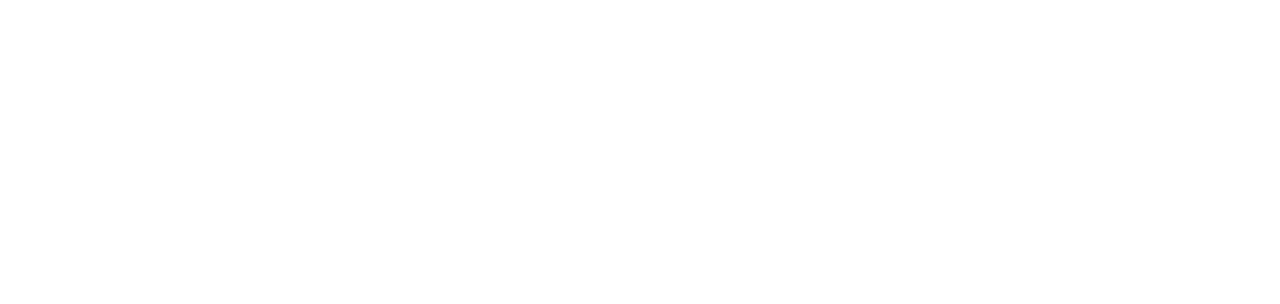
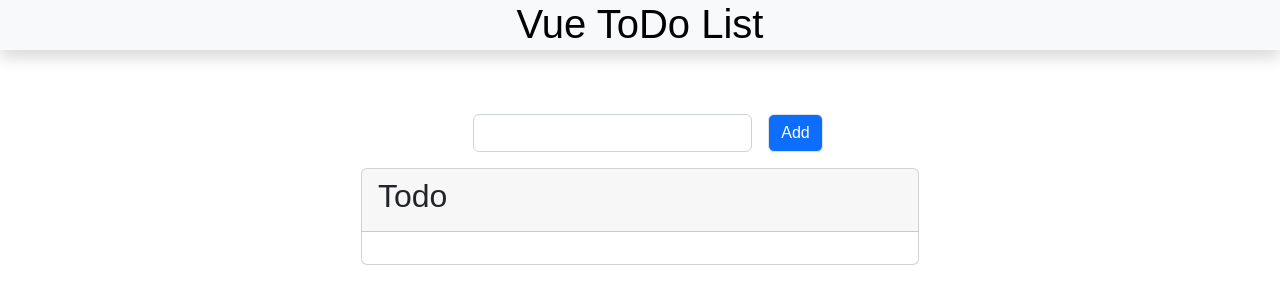
Before and after one commit to MatteoTarabella04/vue-todolist, a plain HTML site: page index.html in a window 1280 px wide. Drawn offline with nearby package versions, Linux system fonts and the light colour scheme.

Commit message:
add markup with some style

```diff
--- a/assets/css/style.css
+++ b/assets/css/style.css
@@ -0,0 +1,7 @@
+body{
+   font-family: sans-serif;
+}
+
+header{
+   height: 50px;
+}
--- a/assets/js/app.js
+++ b/assets/js/app.js
@@ -25,7 +25,6 @@ const { createApp } = Vue
 createApp({
    data() {
       return {
-         message: 'Hello Vue!'
       }
    }
 }).mount('#app');
--- a/index.html
+++ b/index.html
@@ -5,9 +5,16 @@
       <meta http-equiv='X-UA-Compatible' content='IE=edge'>
       <meta name='viewport' content='width=device-width, initial-scale=1.0'>
       <!-- FontAwesome -->
-      <link rel='stylesheet' href='https://cdnjs.cloudflare.com/ajax/libs/font-awesome/6.3.0/css/all.min.css' integrity='sha512-SzlrxWUlpfuzQ+pcUCosxcglQRNAq/DZjVsC0lE40xsADsfeQoEypE+enwcOiGjk/bSuGGKHEyjSoQ1zVisanQ==' crossorigin='anonymous' referrerpolicy='no-referrer' />
+      <link rel='stylesheet'
+         href='https://cdnjs.cloudflare.com/ajax/libs/font-awesome/6.3.0/css/all.min.css'
+         integrity='sha512-SzlrxWUlpfuzQ+pcUCosxcglQRNAq/DZjVsC0lE40xsADsfeQoEypE+enwcOiGjk/bSuGGKHEyjSoQ1zVisanQ=='
+         crossorigin='anonymous' referrerpolicy='no-referrer' />
       <!-- Bootstrap -->
-      <link href='https://cdn.jsdelivr.net/npm/bootstrap@5.2.3/dist/css/bootstrap.min.css' rel='stylesheet' integrity='sha384-rbsA2VBKQhggwzxH7pPCaAqO46MgnOM80zW1RWuH61DGLwZJEdK2Kadq2F9CUG65' crossorigin='anonymous'>
+      <link
+         href='https://cdn.jsdelivr.net/npm/bootstrap@5.2.3/dist/css/bootstrap.min.css'
+         rel='stylesheet'
+         integrity='sha384-rbsA2VBKQhggwzxH7pPCaAqO46MgnOM80zW1RWuH61DGLwZJEdK2Kadq2F9CUG65'
+         crossorigin='anonymous'>
       <!-- myStyle -->
       <link rel='stylesheet' href='./assets/css/style.css'>
       <title>Vue | Todo List</title>
@@ -15,7 +22,38 @@
    <body>
 
       <div id="app">
+         <header id="site_header" class="text-bg-light shadow text-center mb-5">
+            <h1>
+               Vue ToDo List
+            </h1>
+         </header>
+         <!-- /#site_header -->
 
+         <main id="site_main">
+            <div class="container">
+               <div class="add_tasks d-flex justify-content-center">
+                  <div class="alert alert-danger" role="alert" v-if="error">
+                     <strong>{{error}}</strong>
+                  </div>
+                  <input
+                     type="text" v-model.trim="newTask"
+                     @keyup.enter="addTasks()" class="form-control m-3 w-25">
+                  <button @click="addTasks()" class="btn border btn-primary
+                     my-3">Add</button>
+               </div>
+               <div class="todo d-flex justify-content-center">
+                  <div class="card w-50">
+                     <div class="card-header">
+                        <h2>Todo</h2>
+                     </div>
+                     <div class="card-body">
+
+                     </div>
+                  </div>
+               </div>
+            </div>
+         </main>
+         <!-- /#site_main -->
       </div>
       <!-- /#app -->
       <!-- VueJs -->
```
